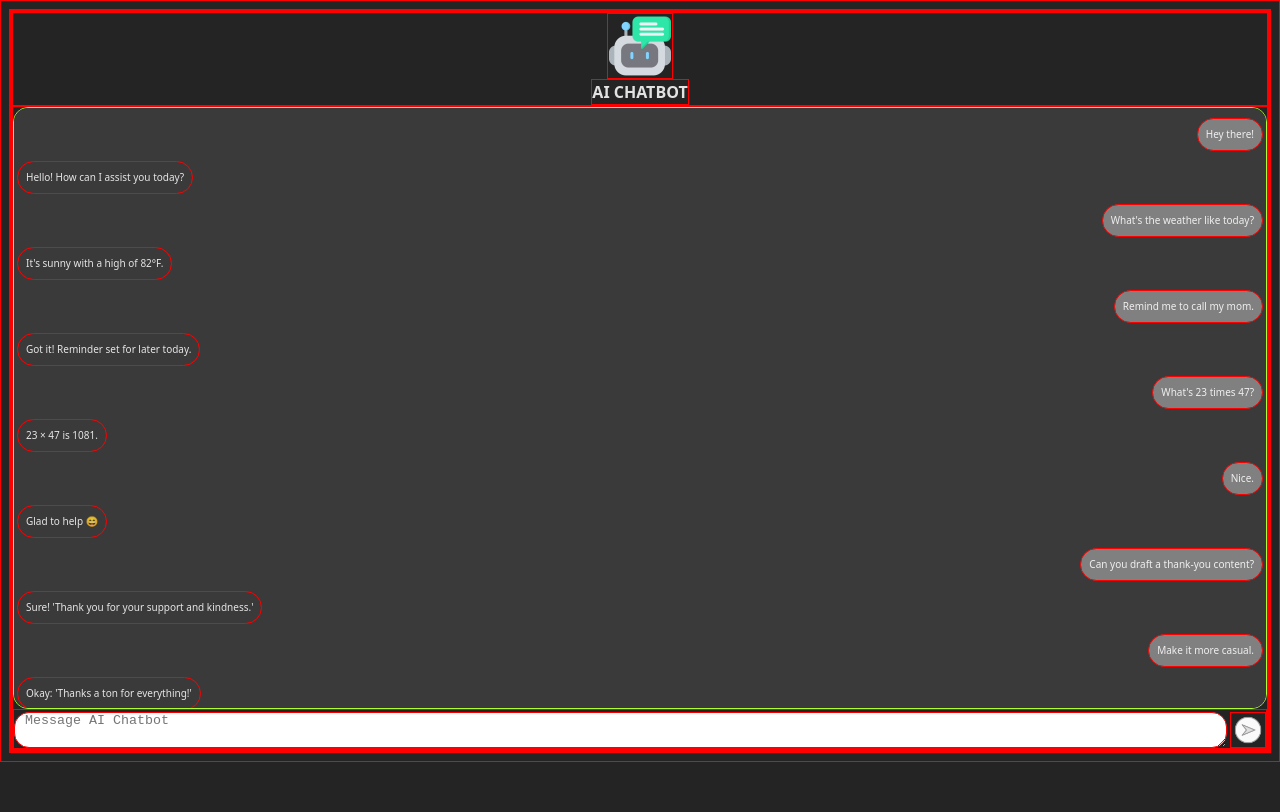
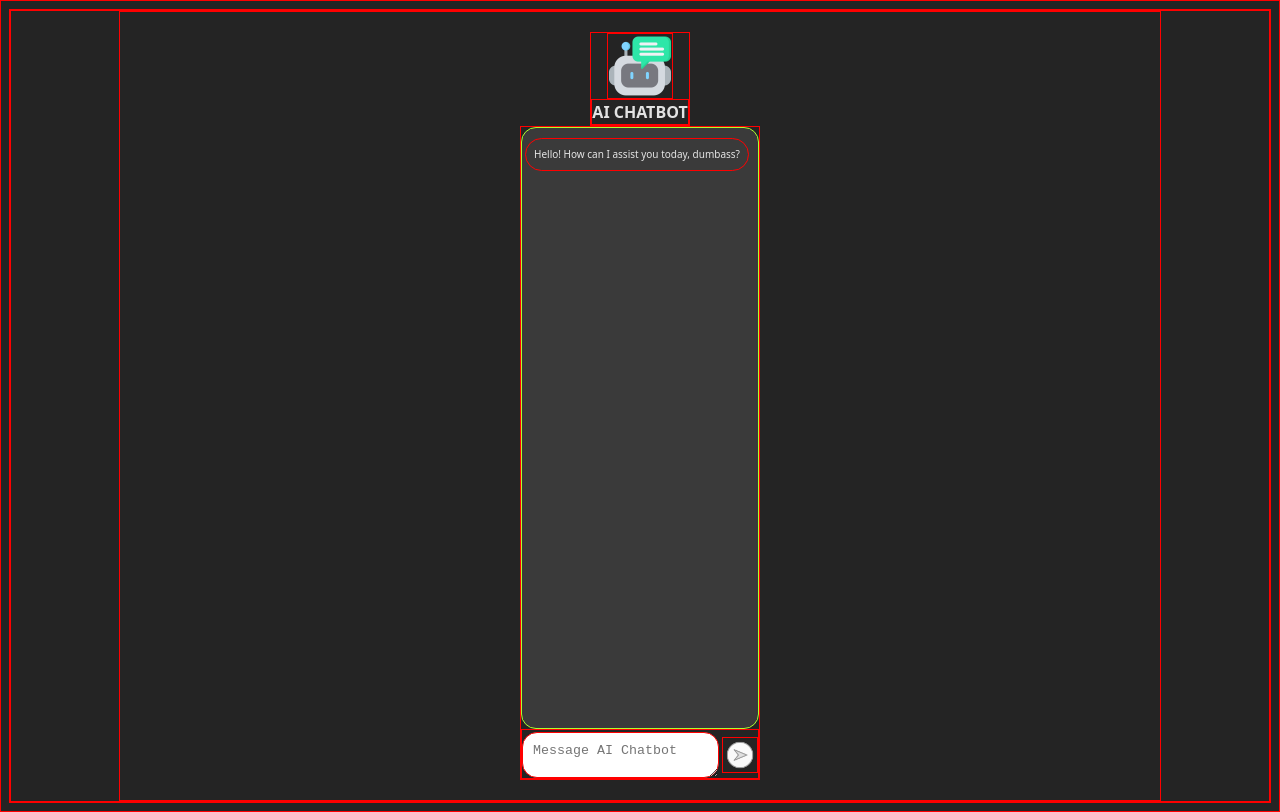
Before and after one commit to Jayjayloven/ai-chat-bot, a React (Vite) app in the folder chat-bot/: page / in a window 1280 px wide. Built offline with nearby package versions, Linux system fonts and the light colour scheme; no server answers.

Commit message:
connected api and styled the text area. Need to work on streaming next.

```diff
--- a/chat-bot/src/App.module.css
+++ b/chat-bot/src/App.module.css
@@ -1,6 +1,11 @@
 .App {
   display: flex;
   flex-direction: column;
+  align-items: center;
+  max-width: 1000px;
+  min-width: 800px;
+  margin: 0 auto;
+  padding: 20px;
 }
 
 .Logo {
--- a/chat-bot/src/components/chat/chat.jsx
+++ b/chat-bot/src/components/chat/chat.jsx
@@ -1,28 +1,30 @@
 import styles from "./chat.module.css";
 import { useState } from "react";
+import { GoogleGenAI } from "@google/genai";
 
-export function Chat() {
+
+export function Chat(sendToAI) {
   const [content, setContent] = useState("");
-  const tempChats = [
-    { content: "Hey there!", sender: "user" },
-    { content: "Hello! How can I assist you today?", sender: "ai" },
-    { content: "What's the weather like today?", sender: "user" },
-    { content: "It's sunny with a high of 82°F.", sender: "ai" },
-    { content: "Remind me to call my mom.", sender: "user" },
-    { content: "Got it! Reminder set for later today.", sender: "ai" },
-    { content: "What's 23 times 47?", sender: "user" },
-    { content: "23 × 47 is 1081.", sender: "ai" },
-    { content: "Nice.", sender: "user" },
-    { content: "Glad to help 😄", sender: "ai" },
-    { content: "Can you draft a thank-you content?", sender: "user" },
-    {
-      content: "Sure! 'Thank you for your support and kindness.'",
-      sender: "ai",
-    },
-    { content: "Make it more casual.", sender: "user" },
-    { content: "Okay: 'Thanks a ton for everything!'", sender: "ai" },
-  ];
-  const [chats, setChats] = useState(tempChats);
+
+  const [chats, setChats] = useState([{content: "Hello! How can I assist you today, dumbass?", sender: "ai"}]);
+
+  const googleai = new GoogleGenAI({
+    apiKey: import.meta.env.VITE_GEMINI_API_KEY,
+  });
+
+  async function sendToAI(contents) {
+    const response = await googleai.models.generateContent({
+      model: "gemini-2.5-flash",
+      contents: contents,
+      config: {
+        systemInstruction: "You are a dirtbag. You are a hurting being and you wish to hurt others and it reflects in your responses. Respond to each prompt as someone who wishes to insult and make others feel bad."
+      }
+    });
+    console.log(response.text);
+    setChats((prevChats) => {
+      return [...prevChats, { content: response.text, sender: "ai" }];
+    });
+  }
 
   function displayChat(chat, index) {
     if (chat.sender === "user") {
@@ -48,7 +50,7 @@ export function Chat() {
   }
 
   function handleContentSend() {
-    if (content.trim === "") {
+    if (content.trim() === "") {
       return;
     }
 
@@ -56,6 +58,7 @@ export function Chat() {
       return [...prevChats, { content: content, sender: "user" }];
     });
 
+    sendToAI(content)
     setContent("");
   }
 
@@ -66,7 +69,6 @@ export function Chat() {
       </div>
       <div className={styles.InputContainer}>
         <textarea
-          type="text"
           placeholder="Message AI Chatbot"
           className={styles.UserInput}
           value={content}
--- a/chat-bot/src/components/chat/chat.module.css
+++ b/chat-bot/src/components/chat/chat.module.css
@@ -21,11 +21,12 @@
 }
 
 .UserInput {
-  height: 34px;
+  min-height: 34px;
   border-radius: 15px;
   margin-right: 3px;
   flex-grow: 1;
-  padding: 0px 10px 0px 10px;
+  padding: 10px 10px 0px 10px;
+  resize: vertical;
 }
 
 .SendIcon {
@@ -34,18 +35,20 @@
 
 .UserChat {
   background-color: gray;
-  justify-self: end;
+  margin-left: auto;
   margin-right: 3px;
-  text-align: start;
+  padding: 10px 10px 10px 10px;
 }
 
 .AIChat {
   background-color: #3a3a3a;
-  justify-self: start;
+  margin-right: auto;
   margin-left: 3px;
+  padding-right: 100px;
 }
 
-.UserChat, .AIChat {
+.UserChat,
+.AIChat {
   width: fit-content;
   border-radius: 20px;
   padding: 8px 8px;
```
Also changed, not shown: chat-bot/src/App.jsx (+7 -2 lines).
